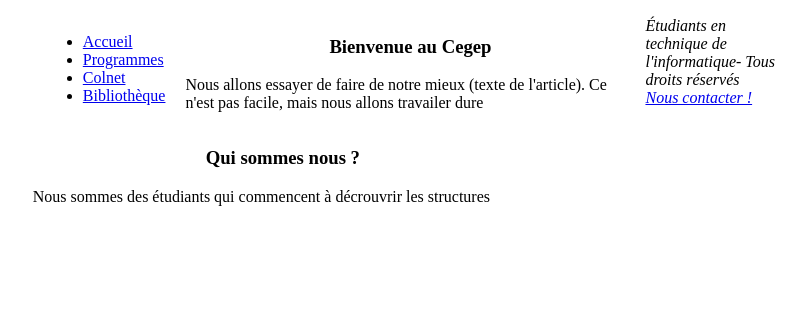
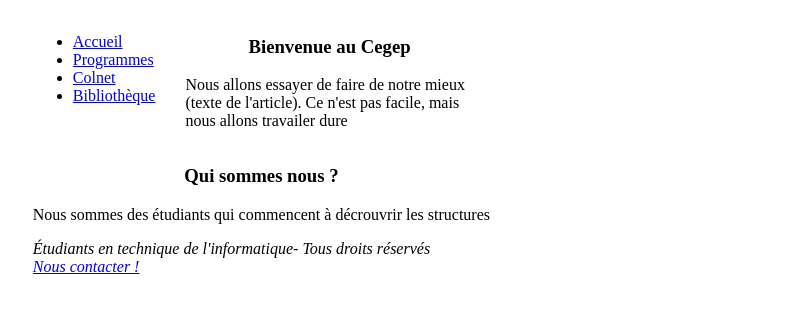
Before and after one commit to Khrakihh/IntroWeb, a plain HTML site: page Exercices/Exercice4/index.html in a window 1280 px wide. Shown: the part 110-420 px from the top of the page, without its empty margins (228-1034 px from the left). Drawn offline with Linux system fonts and the light colour scheme.

Commit message:
Exercice 4-5 FINI

```diff
--- a/Exercices/Exercice4/css/style.css
+++ b/Exercices/Exercice4/css/style.css
@@ -3,31 +3,27 @@ main{
 	width: 60%;
 }
 h1,h2{
-
 	text-align: center;
-
 }
 nav{
 
 	float:left;
-	padding-left: 10px;
-	padding-right: 20px;
 }
 
 #section1{
 	float:left;
-	width: 450px;
-	padding-right:10px;
+	width: 38%;
+	padding-left: 30px;
+	padding-right:20px;
 }
+#section2{
+	float:left
 
-#section2{
-	float:left;
-	width: 500px;
-	padding-bottom:20px;
 }
 footer{
 
-	float:bottom;
+	clear:left;
 	font-style:italic;
 
+
 }
--- /dev/null
+++ b/Exercices/Exercice5/css/style.css
@@ -0,0 +1,25 @@
+main{
+	margin:0 auto; /* permet de centrer la page*/
+	width: 55%;
+	text-align:center;
+}
+
+
+nav
+{
+	width : 150px ;
+	border : 1px solid blue ;
+	text-align:left;
+	float:left;
+}
+section
+{
+	border : 1px solid blue ;
+	width: 60%;
+	float:left;
+	margin-left: 50px;
+	vertical-align:top;
+}
+footer{
+	clear:left;
+}
```
Also changed, not shown: Exercices/Exercice5/index.html (added, +40 -0 lines), Exercices/Exercice4/index.html (line endings or trailing spaces), Exercices/Exercice5/image/logo.png (added).
